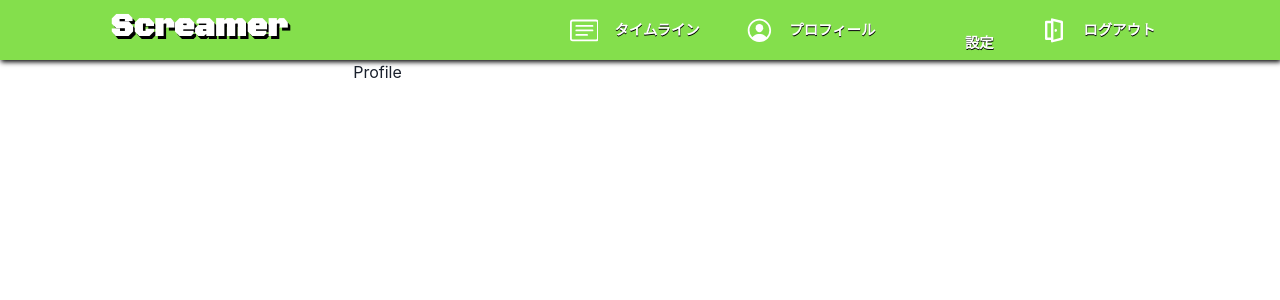
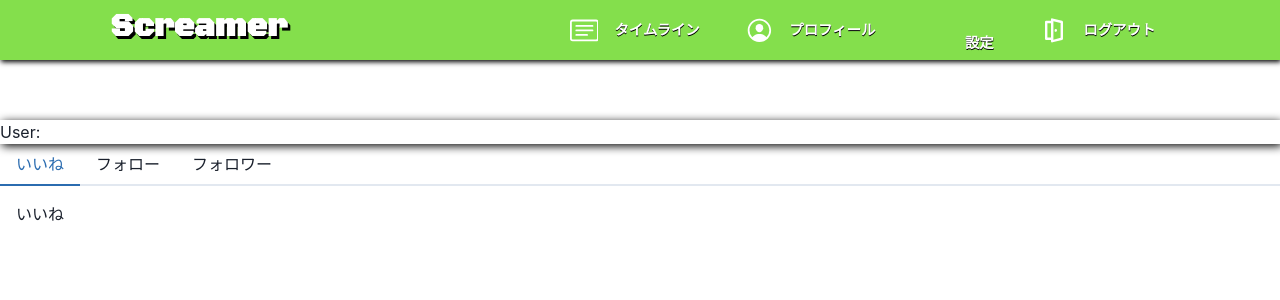
Before and after one commit to Sintuba/react-app01, a React (Create React App) app: page /react-app01/profile in a window 1280 px wide. Shown: the top 300 px of the page. Built offline with nearby package versions, Linux system fonts and the light colour scheme; some icons are missing; a web font is replaced by a local one.

Commit message:
profileページ着手

```diff
--- a/src/pages/Profile.jsx
+++ b/src/pages/Profile.jsx
@@ -1,12 +1,49 @@
-import { Container } from "@chakra-ui/react";
+import { Text, Center, Container,Tabs,TabList,Tab,TabPanel, TabPanels, Box} from "@chakra-ui/react";
+
 import React from "react";
+
+const User = () => {
+    return(
+    <>
+       <Box boxShadow={"2px 2px 10px black "}>
+            <Text>User:</Text>
+
+        </Box>
+    </>);
+}
 
 const Profile = () =>{
     return(
         <>
 
-                <Container>Profile</Container>
 
+                <Box position={"relative"} top={"60px"} >
+
+                    <User />
+
+                <Tabs >
+                    <TabList alignItems={"center"}>
+                        <Tab>いいね</Tab>
+                        <Tab>フォロー</Tab>
+                        <Tab>フォロワー</Tab>
+                    </TabList>
+
+
+                <TabPanels>
+                    <TabPanel>
+                        <Box  >
+                            いいね
+                        </Box>
+                    </TabPanel>
+                    <TabPanel>
+                        <Box>フォロー</Box>
+                    </TabPanel>
+                    <TabPanel>
+                        <Box>フォロワー</Box>
+                    </TabPanel>
+                </TabPanels>
+            </Tabs>
+            </Box>
         </>
     );
 };
--- a/src/pages/TImeLine.jsx
+++ b/src/pages/TImeLine.jsx
@@ -12,17 +12,22 @@ const MainContainer = ({ dummyData }) =>{
   return(
     <>
 
-       <Flex justifyContent={"center"}>
+         <Flex justifyContent={"center"} flexDirection={"column-reverse"}>
 
-            <VStack  spacing={5} align="stretch">
+              <VStack flexDirection={"column-reverse"} spacing={5} align="stretch">
                 {dummyData.map((item) => (
+               <Fade  transition={{exit: {delay: .15}, enter: {duration: 0.9}}} in={true} key={item.id}>
                       <Box  justifyContent={"center"}  margin={"0 1vw"} h={"22vh"} w={"70vw"} key={item.id} p={"1rem"} borderWidth={1} borderRadius={8} boxShadow="lg">
                         <Text padding={".2rem"} fontSize="lg">{item.username}</Text>
                         <Text mt={2}>{item.message}</Text>
                       </Box>
+               </Fade>
                 ))}
+
               </VStack>
+
         </Flex>
+
 
     </>
   );
@@ -81,7 +86,7 @@ const TimeLine = () => {
   const [dummyData,setDummyData] = useState([]);
   const [isSmallerThan860] = useMediaQuery('(min-width: 860px)');
   const justifyContent = isSmallerThan860 ? 'flex-end':'center';
-  console.log(isSmallerThan860);
+  console.log(justifyContent);
   useEffect(() =>
   {
     const initialDummyMessages = [
@@ -95,12 +100,11 @@ const TimeLine = () => {
 
     return(
     <>
-       <Flex alignItems={justifyContent}  flexDirection={"column-reverse"} >
+       <Flex justifyContent={justifyContent}   >
 
             <SideContainer  dummyData={dummyData} setDummyData={setDummyData} />
-          <Box pt={"55px"} pb={"67px"} >
+          <Box  pt={"55px"} pb={"67px"} >
               <MainContainer dummyData={dummyData} />
-
           </Box>
        </Flex>
     </>
```
Also changed, not shown: 7 other files (tests, documents, lock files or other folders). Lines whose indentation alone changed are shown as unchanged.
